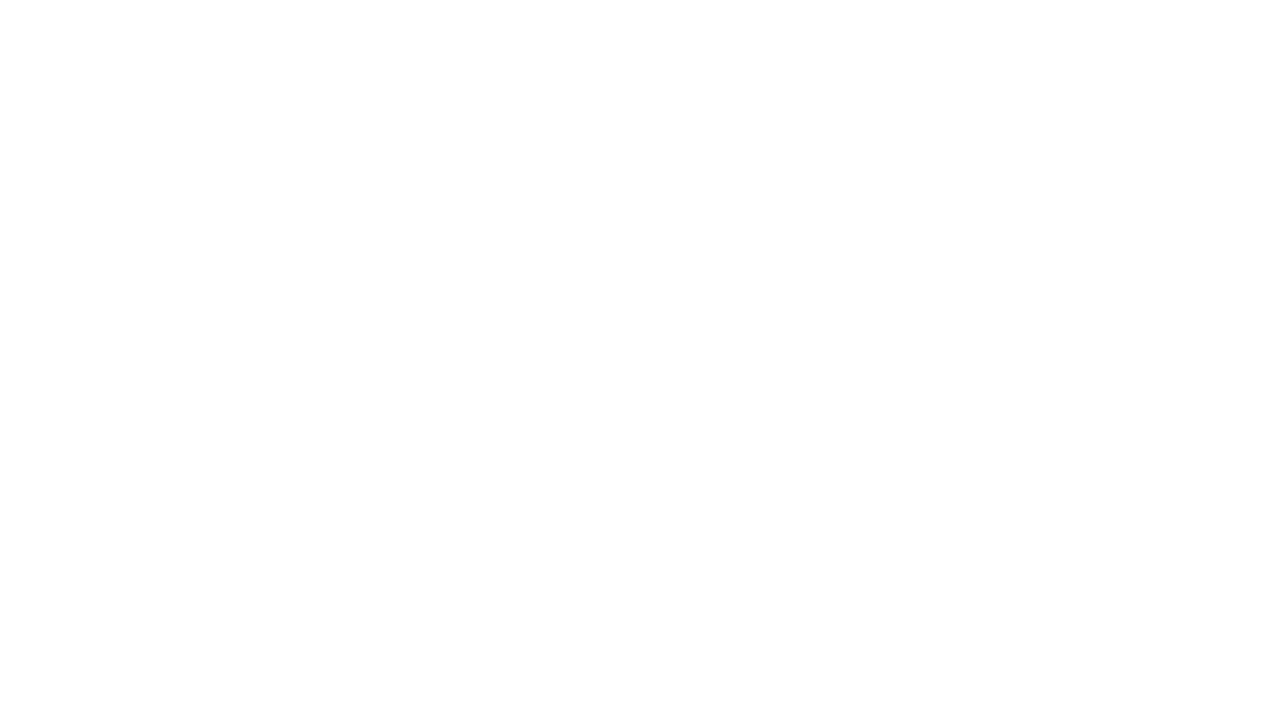
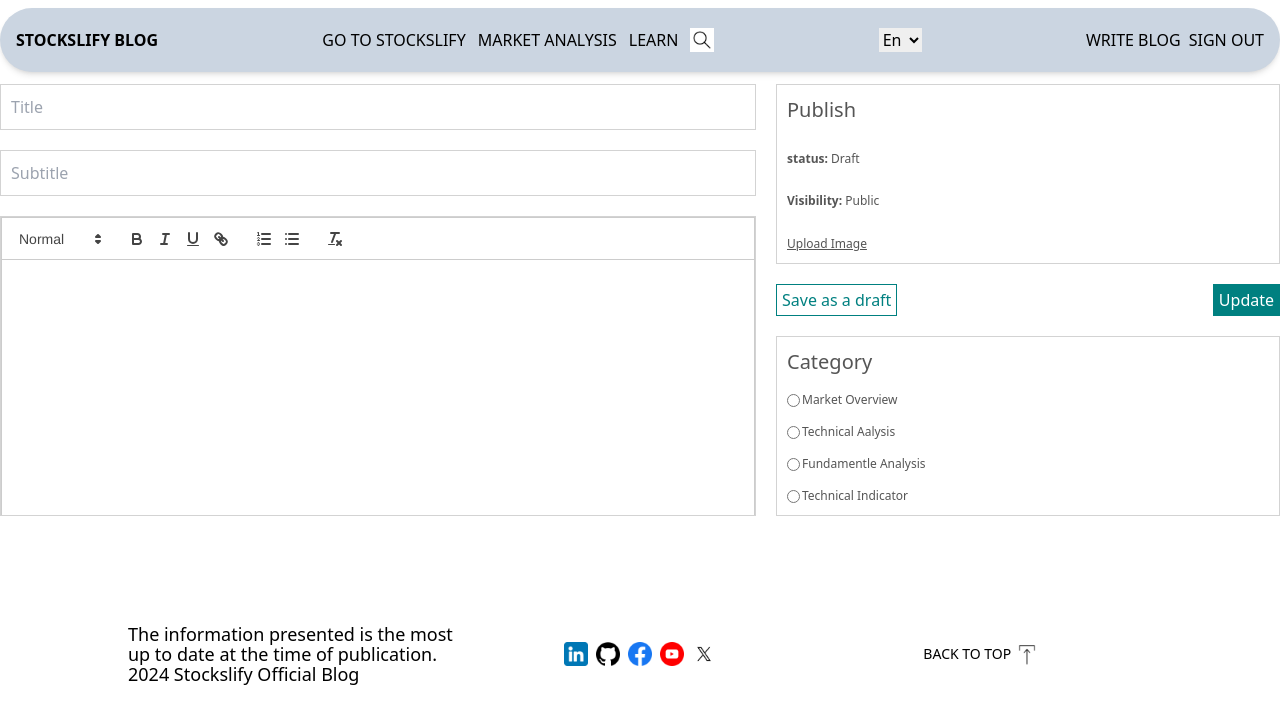
Before and after one commit to majhinpl/cms-reactjs-reduxtoolkit, a React (Vite) app: page /blog/1 in a window 1280 px wide. Before the commit this address had no page. Shown: the top 724 px of the page. Built offline with nearby package versions, Linux system fonts and the light colour scheme.

Commit message:
working on fetch blog/home page

```diff
--- a/src/App.jsx
+++ b/src/App.jsx
@@ -17,8 +17,8 @@
           <Route path="/" element={<Home />} />
           <Route path="/register" element={<Register />} />
           <Route path="/login" element={<Login />} />
-          <Route path="/blog/edit" element={<EditBlog />} />
-          <Route path="/write" element={<Write />} />
+          <Route path="/blog/:id" element={<EditBlog />} />
+          <Route path="/blog/write" element={<Write />} />
           <Route path="/post/:id" element={<SinglePage />} />
         </Routes>
       </BrowserRouter>
--- a/src/components/navbar/Navbar.jsx
+++ b/src/components/navbar/Navbar.jsx
@@ -1,12 +1,11 @@
-import { useState } from "react";
 import { Link } from "react-router-dom";
 
 const Navbar = () => {
   const status = "authenticated";
-  const { openSearch, setOpenSearch } = useState(false);
+
   return (
     <>
-      <div className="mx-auto max-w-screen-lg flex items-center uppercase h-[70px] justify-between shadow-md mb-2 ">
+      <div className="mx-auto max-w-screen-xg bg-slate-300 rounded-full sticky top-2 flex items-center uppercase px-4 py-3 justify-between shadow-md mb-4 z-50">
         <Link to="/">
           <div className="logo flex items-center font-bold">
             <h2>Stockslify Blog</h2>
@@ -52,7 +51,7 @@
           </select>
         </div>
 
-        {status === "authenticated" ? (
+        {status === "unauthenticated" ? (
           <div className="flex gap-2 ">
             <Link to="/register" className="hover:bg-sky-200 py-2">
               Sign up
@@ -63,7 +62,7 @@
           </div>
         ) : (
           <div className="auth flex gap-2 ">
-            <Link to="/write" className="hover:bg-sky-200 py-2">
+            <Link to="/blog/write" className="hover:bg-sky-200 py-2">
               Write blog
             </Link>
             <Link to="/register" className="hover:bg-sky-200 py-2">
--- a/src/http/index.js
+++ b/src/http/index.js
@@ -4,6 +4,7 @@
   headers: {
     "Content-Type": "application/json",
     Accept: "application/json",
+    "Authorization": localStorage.getItem("jwtToken"),
   },
 });
 
--- a/src/pages/auth/Login.jsx
+++ b/src/pages/auth/Login.jsx
@@ -6,7 +6,7 @@
 import { login, setStatus } from "../../../store/authSlice";
 
 const Login = ({ type }) => {
-  const { user, status } = useSelector((state) => state.auth);
+  const { user, status, token } = useSelector((state) => state.auth);
   const navigate = useNavigate();
   const dispatch = useDispatch();
   const handleLogin = (data) => {
@@ -15,11 +15,12 @@
   useEffect(() => {
     if (status === STATUSES.SUCCESS) {
       navigate("/");
-      dispatch(setStatus(null));
+      // dispatch(setStatus(null));
+      localStorage.setItem("jwtToken", token);
     } else {
       navigate("/login");
     }
-  }, [status]);
+  }, [status, navigate]);
   return <Form type="Login" onSubmit={handleLogin}></Form>;
 };
 
--- a/src/pages/auth/Register.jsx
+++ b/src/pages/auth/Register.jsx
@@ -21,7 +21,7 @@
     } else {
       navigate("/register");
     }
-  }, [status]);
+  }, [status, navigate]);
   return <Form type="Register" onSubmit={handleRegister} />;
 };
 
--- /dev/null
+++ b/src/pages/blog/conponents/card/card.css
@@ -0,0 +1,80 @@
+:root {
+  --light-green: #b9e7e7;
+}
+
+.home {
+  margin-bottom: 100px;
+}
+
+.title {
+  font-size: 48px;
+}
+
+.posts {
+  margin-top: 50px;
+  display: flex;
+  flex-direction: column;
+  gap: 150px;
+}
+
+.post {
+  display: flex;
+  gap: 50px;
+}
+
+.img {
+  flex: 2;
+  position: relative;
+}
+
+.img::after {
+  content: "";
+  width: 100%;
+  height: 100%;
+  background-color: var(--light-green);
+  position: absolute;
+  top: 20px;
+  left: -20px;
+  z-index: -1;
+}
+
+.post img {
+  width: 100%;
+  max-width: 500px;
+  /* height: 300px; */
+  object-fit: cover;
+}
+
+.content {
+  flex: 3;
+  display: flex;
+  flex-direction: column;
+  justify-content: space-between;
+}
+
+p {
+  font-size: 18px;
+}
+
+.btn {
+  width: max-content;
+  padding: 10px 20px;
+  border: none;
+  cursor: pointer;
+  background-color: white;
+  border: 1px solid var(--light-green);
+  color: teal;
+}
+
+button:hover {
+  border: 1px solid white;
+  background-color: var(--light-green);
+  color: black;
+}
+
+@media screen and (max-width: 789px) {
+  .post:nth-child(2n + 1) {
+    display: flex;
+    flex-direction: row-reverse;
+  }
+}
--- a/src/pages/blog/conponents/form/Form.jsx
+++ b/src/pages/blog/conponents/form/Form.jsx
@@ -2,7 +2,9 @@
 import ReactQuill from "react-quill";
 import "react-quill/dist/quill.snow.css";
 
-const Form = ({ type }) => {
+const Form = ({ type, onSubmit }) => {
+  const [value, setValue] = useState("");
+
   const [data, setData] = useState({
     title: "",
     subtitle: "",
@@ -11,99 +13,127 @@
     image: "",
   });
 
-  const [file, setFile] = useState(null);
-  const [open, setOpen] = useState(false);
+  // collect a data
+  const hendleChange = (e) => {
+    const { name, value } = e.target;
+    console.log(name, value);
+    setData({
+      ...data,
+      [name]: name === "image" ? e.target.files[0] : value,
+    });
+  };
+
+  // send data
+  const handleSubmit = (e) => {
+    e.preventDefault();
+    const finalData = {
+      ...data,
+      description: value,
+    };
+    onSubmit(finalData);
+    console.log(finalData);
+  };
 
   return (
-    <div className="container mx-auto">
-      <h1 className="uppercase bg-slate-600 py-2 font-bold text-xl text-white">{type} Blog</h1>
-      <form className="mx-auto container writeform relative mt-4">
+    <form className="write" onSubmit={handleSubmit}>
+      <div className="content">
         <input
           type="text"
           placeholder="Title"
-          className="border-none outline-none bg-transparent"
+          name="title"
+          onChange={hendleChange}
         />
         <input
           type="text"
-          placeholder="Sub-Title"
-          className="border-none outline-none bg-transparent"
+          placeholder="Subtitle"
+          name="subtitle"
+          onChange={hendleChange}
+        />
+        <div className="editorContainer">
+          <ReactQuill
+            theme="snow"
+            value={value}
+            onChange={setValue}
+            className="editor"
+            name="description"
           />
 
-        <select
-          id="categ-select"
-          name="category"
-          required
-          className="border-none outline-none"
-        >
-          <option value="">Select a category</option>
-          <option value="market-overview">Market Overview</option>
-          <option value="chart-pattern">Chart Patterns</option>
-          <option value="market-analysis">Market Analysis</option>
-          <option value="technical-analysis">Technical Analysis</option>
-          <option value="fundamentle-analysis">Fundamentle Analysis</option>
-        </select>
-
-        <div className="flex gap-20 relative  ">
-          <button onClick={() => setOpen(!open)}>
-            <img
-              src="/plus.png"
-              alt="plus icon"
-              className=" absolute top-0 left-8"
-            />
-          </button>
-          {open && (
-            <div className="cursor-pointer">
+          {/* <input type="text" name="description" onChange={hendleChange} /> */}
+        </div>
+      </div>
+      <div className="menu">
+        <div className="item">
+          <h1>Publish</h1>
+          <span>
+            <b>status:</b> Draft
+          </span>
+          <span>
+            <b>Visibility: </b> Public
+          </span>
           <input
             type="file"
-                id="image"
-                onChange={(e) => setFile(e.target.files[0])}
-                className="hidden  w-full wrap bg-transparent  bg-[#1a8917] "
+            name="image"
+            id="file"
+            className="hidden"
+            onChange={hendleChange}
           />
-              <button>
-                <label htmlFor="image"></label>
-                <img
-                  src="/image.png"
-                  alt=""
-                  width={16}
-                  height={16}
-                  className="bg-transparent border-none outline-none"
-                />
+          <label htmlFor="file" className="file">
+            Upload Image
+          </label>
+        </div>
+        <div className="btns">
+          <button className="btns1" type="submit">
+            Save as a draft
           </button>
-              <button>
-                <img
-                  src="/external.png"
-                  alt=""
-                  width={16}
-                  height={16}
-                  className="bg-transparent border-none outline-none"
-                />
-              </button>
-              <button>
-                <img
-                  src="/video.png"
-                  alt=""
-                  width={16}
-                  height={16}
-                  className="bg-transparent border-none outline-none flex"
-                />
+          <button className="btns2" type="submit">
+            {type === "write" ? "Publish" : "Update"}
           </button>
         </div>
-          )}
-          <ReactQuill
-            theme="bubble"
-            placeholder="Tell your story..."
-            className="w-[100%] h-[700px]"
+        <div className="item">
+          <h1>Category</h1>
+          <div className="cat">
+            <input
+              type="radio"
+              name="category"
+              value="market-overview"
+              id="market-overview"
+              onChange={hendleChange}
             />
+            <label htmlFor="market-overview">Market Overview</label>
           </div>
-
-        <button
-          type="submit"
-          className="absolute top-20 right-20 bg-[#1a8917] p-2 rounded-md cursor-pointer text-xl border-none"
-        >
-          {type === "Edit" ? "Save" : "Publish"}
-        </button>
+          <div className="cat">
+            <input
+              type="radio"
+              name="category"
+              value="technical-analysis"
+              id="technical-analysis"
+              onChange={hendleChange}
+            />
+            <label htmlFor="technical-analysis">Technical Aalysis</label>
+          </div>
+          <div className="cat">
+            <input
+              type="radio"
+              name="category"
+              value="funda-analysis"
+              id="funda-analysis"
+              onChange={hendleChange}
+            />
+            <label htmlFor="funda-analysis">Fundamentle Analysis</label>
+          </div>
+          <div className="cat">
+            <input
+              type="radio"
+              name="category"
+              value="technical-indicator"
+              id="technical-indicator"
+              onChange={hendleChange}
+            />
+            <label htmlFor="technical-indicator">Technical Indicator</label>
+          </div>
+        </div>
+      </div>
     </form>
-    </div>
   );
 };
 
--- a/src/pages/blog/single/SinglePage.jsx
+++ b/src/pages/blog/single/SinglePage.jsx
@@ -24,7 +24,7 @@
               <p>Posted 2 days ago</p>
             </div>
             <div className="edit">
-              <Link to={`/write?edit=2`}>
+              <Link to={`/edit?edit=2`}>
                 <img src="/edit.png" alt="" />
               </Link>
               <img src="/delete.png" alt="" />
--- a/store/blogSlice.js
+++ b/store/blogSlice.js
@@ -25,10 +25,11 @@
 // create operation
 
 export function addBlog(data) {
+  console.log(data);
   return async function addBlogThunk(dispatch) {
     dispatch(setStatus(STATUSES.LOADING));
     try {
-      const response = await API.get("blog", data, {
+      const response = await API.post("blog", data, {
         headers: {
           "Content-Type": "multipart/form-data",
         },
```
Also changed, not shown: src/pages/blog/conponents/card/Card.jsx (+5 -5 lines), src/pages/blog/home/Home.jsx (+21 -17 lines), src/pages/blog/write/Write.jsx (+19 -76 lines). Lines whose indentation alone changed are shown as unchanged.
